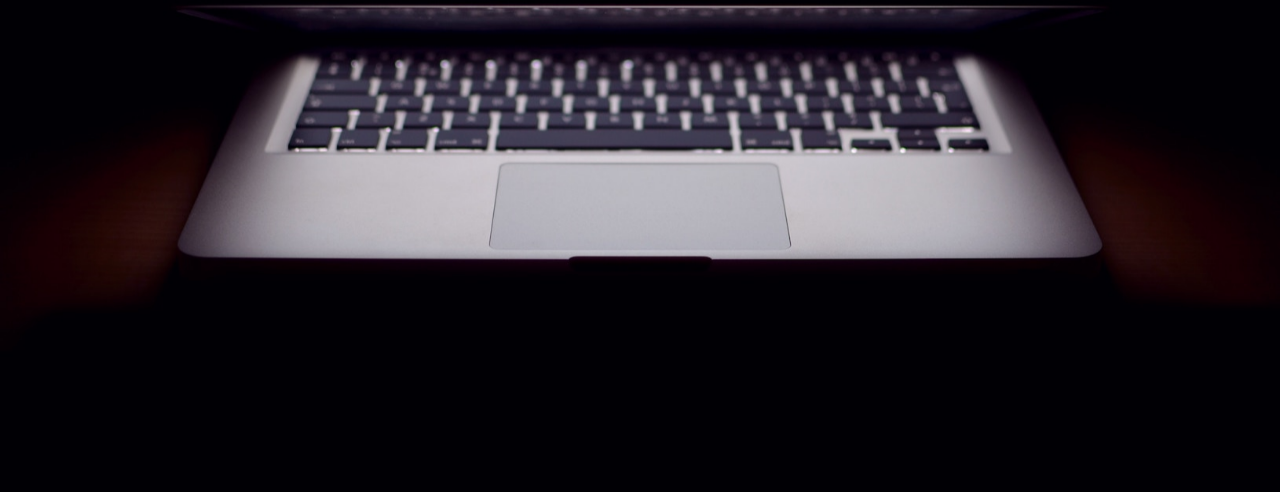
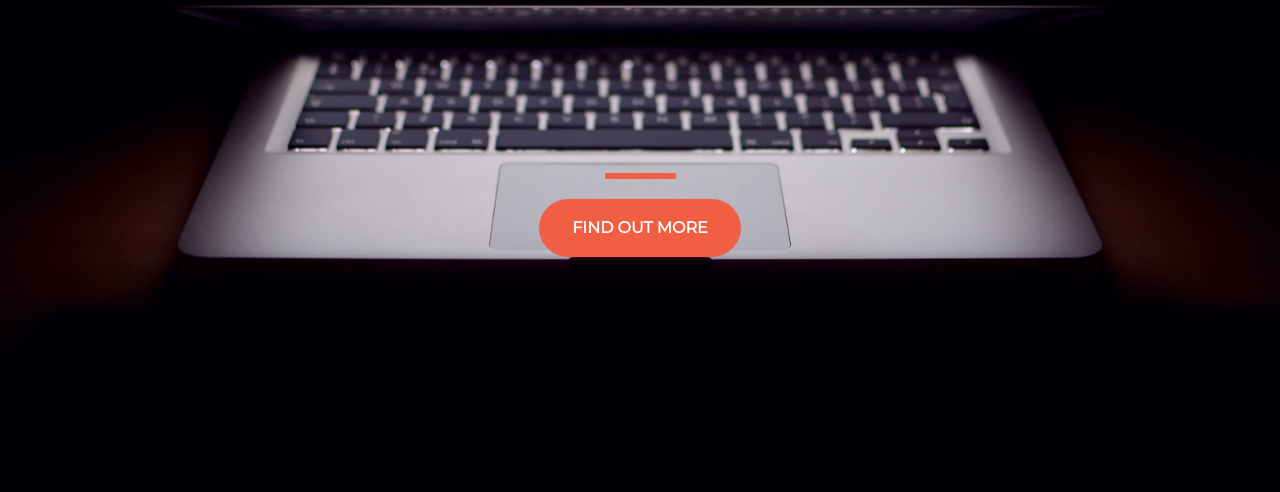
Before and after one commit to romeoorgen/Startup-Landing-Page, a plain HTML site: page index.html in a window 1280 px wide. Shown: the part 308-800 px from the top of the page. Drawn offline with nearby package versions, Linux system fonts and the light colour scheme.

Commit message:
Update index.html

```diff
--- a/index.html
+++ b/index.html
@@ -8,7 +8,11 @@
       href="https://fonts.googleapis.com/css?family=Montserrat"
       rel="stylesheet"
     />
-    <link rel="stylesheet" href="https://maxcdn.bootstrapcdn.com/bootstrap/3.2.0/css/bootstrap.min.css">
+
+    <link rel="stylesheet" href="https://stackpath.bootstrapcdn.com/bootstrap/4.3.1/css/bootstrap.min.css" integrity="sha384-ggOyR0iXCbMQv3Xipma34MD+dH/1fQ784/j6cY/iJTQUOhcWr7x9JvoRxT2MZw1T" crossorigin="anonymous">
+
+
+
     <link rel="stylesheet" href="css/style.css" />
 
     <title>Startup Landing Page</title>
```
